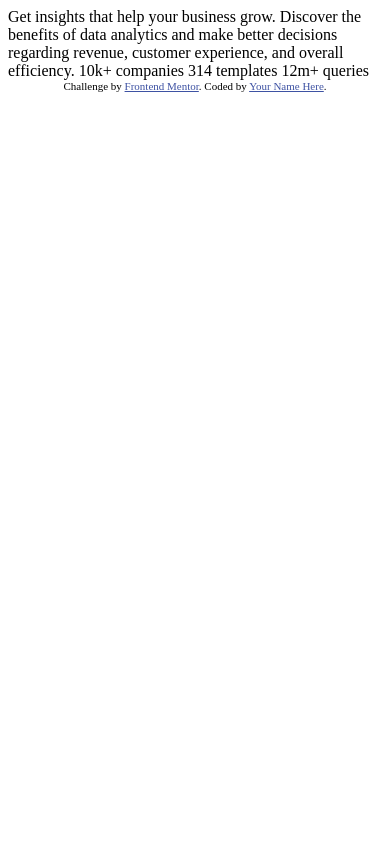
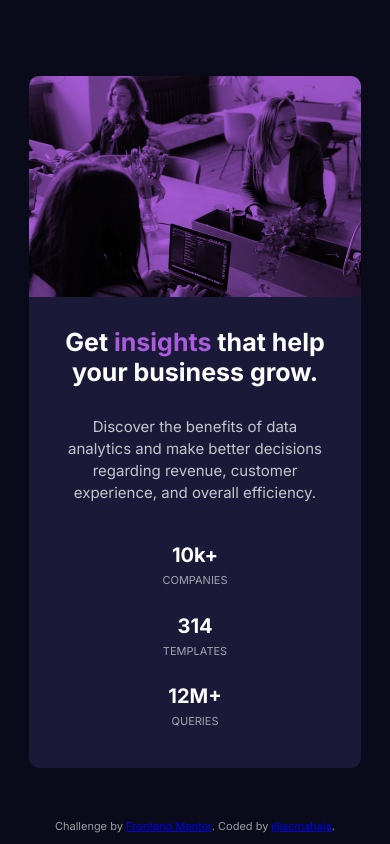
Before and after one commit to acmahaja/stats-preview-card-component, a plain HTML site: page index.html in a window 390 px wide. Drawn offline with Linux system fonts and the light colour scheme.

Commit message:
Completed mobile view

```diff
--- a/index.html
+++ b/index.html
@@ -1,33 +1,53 @@
 <!DOCTYPE html>
 <html lang="en">
+
 <head>
     <meta charset="UTF-8">
-  <meta name="viewport" content="width=device-width, initial-scale=1.0"> <!-- displays site properly based on user's device -->
+    <meta name="viewport" content="width=device-width, initial-scale=1.0">
+    <!-- displays site properly based on user's device -->
 
     <link rel="icon" type="image/png" sizes="32x32" href="./images/favicon-32x32.png">
 
     <title>Frontend Mentor | Stats preview card component</title>
 
     <!-- Feel free to remove these styles or customise in your own stylesheet 👍 -->
-  <style>
-    .attribution { font-size: 11px; text-align: center; }
-    .attribution a { color: hsl(228, 45%, 44%); }
-  </style>
+    <link rel="stylesheet" href="style.css">
 </head>
+
 <body>
+    <div class="content">
+        <div class="cover-img"></div>
 
-  Get insights that help your business grow.
+        <div class="information">
+            <div class="title">
+                Get <strong>insights</strong> that help your business grow.
+            </div>
+            <div class="description">
+                Discover the benefits of data analytics and make better decisions regarding revenue, customer experience, and overall efficiency.
+            </div>
+            <div class="stats capitalize">
+                <div class="stat">
+                    <div class="head lowercase">10k+</div>
+                    <div class="body">companies</div>
+                </div>
+                <div class="stat">
+                    <div class="head">314</div>
+                    <div class="body">templates</div>
+                </div>
+                <div class="stat">
+                    <div class="head ">12m+</div>
+                    <div class="body">queries</div>
+                </div>
 
-  Discover the benefits of data analytics and make better decisions regarding revenue, customer
-  experience, and overall efficiency.
+            </div>
+        </div>
+    </div>
 
-  10k+ companies
-  314 templates
-  12m+ queries
 
     <div class="attribution">
-    Challenge by <a href="https://www.frontendmentor.io?ref=challenge" target="_blank">Frontend Mentor</a>.
-    Coded by <a href="#">Your Name Here</a>.
+        Challenge by <a href="https://www.frontendmentor.io?ref=challenge" target="_blank">Frontend Mentor</a>. Coded by
+        <a href="https://www.acmahaja.com/">@acmahaja</a>.
     </div>
 </body>
+
 </html>
--- /dev/null
+++ b/style.css
@@ -0,0 +1,116 @@
+@import url('https://fonts.googleapis.com/css2?family=Inter:wght@400;700&family=Lexend+Deca&display=swap');
+:root {
+    --main-background: hsl(233, 47%, 7%);
+    --card-background: hsl(244, 38%, 16%);
+    --accent: hsl(277, 64%, 61%);
+    --main-heading: hsl(0, 0%, 100%);
+    --stats: hsl(0, 0%, 100%);
+    --main-paragraph: hsla(0, 0%, 100%, 0.75);
+    --stat-headings: hsla(0, 0%, 100%, 0.6);
+    /* font-family: 'Inter', sans-serif;
+    font-family: 'Lexend Deca', sans-serif; */
+}
+
+html {
+    background-color: var(--main-background);
+    min-width: 375px;
+}
+
+.capitalize {
+    text-transform: uppercase;
+}
+
+.lowercase {
+    text-transform: lowercase;
+}
+
+.attribution {
+    text-align: center;
+    color: var( --stat-headings);
+    font-family: 'Inter', sans-serif;
+    font-weight: 400;
+    font-size: 11px;
+    position: absolute;
+    bottom: 0;
+    margin-bottom: 1em;
+}
+
+body {
+    display: flex;
+    flex-direction: column;
+    justify-content: center;
+    align-items: center;
+    height: 100vh;
+    width: 100vw;
+    padding: 0;
+    margin: 0;
+}
+
+.content {
+    background-color: var(--card-background);
+    height: 82%;
+    width: 85%;
+    border-radius: 10px;
+    display: flex;
+    flex-direction: column;
+    justify-content: flex-start;
+}
+
+.cover-img {
+    background-image: url(/images/image-header-mobile.jpg);
+    background-color: var(--accent);
+    background-size: cover;
+    height: calc(35%);
+    border-radius: 10px 10px 0 0;
+    background-blend-mode: multiply;
+}
+
+.information {
+    text-align: center;
+    height: calc(65%);
+    padding: 30px 30px;
+    display: flex;
+    flex-direction: column;
+    justify-content: space-between;
+}
+
+.title {
+    font-size: 25px;
+    font-family: 'Inter', sans-serif;
+    font-weight: 700;
+    color: var(--main-heading);
+}
+
+.title strong {
+    color: var(--accent);
+}
+
+.description {
+    font-family: 'Inter', sans-serif;
+    color: var(--main-paragraph);
+    font-size: 15px;
+    font-weight: 300;
+    line-height: 22px;
+}
+
+.stats {
+    height: 45%;
+    display: flex;
+    flex-direction: column;
+    justify-content: space-between;
+    font-family: 'Inter', sans-serif;
+    margin: 10px;
+}
+
+.stat .head {
+    color: var(--stats);
+    font-weight: 700;
+    font-size: 20px;
+    margin-bottom: 6px;
+}
+
+.stat .body {
+    color: var(--stat-headings);
+    font-weight: 400;
+    font-size: 11px;
+}
```
Lines whose indentation alone changed are shown as unchanged.
